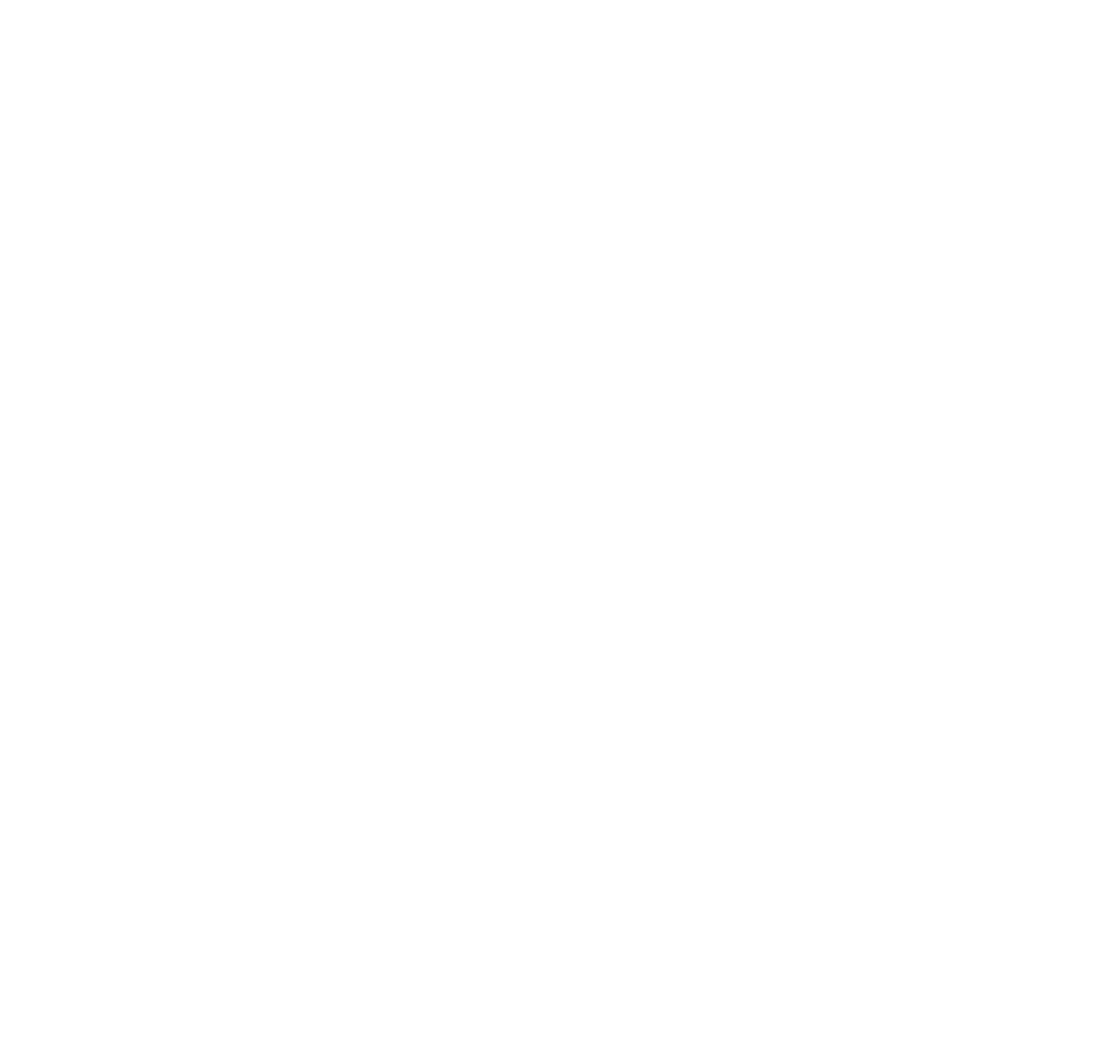
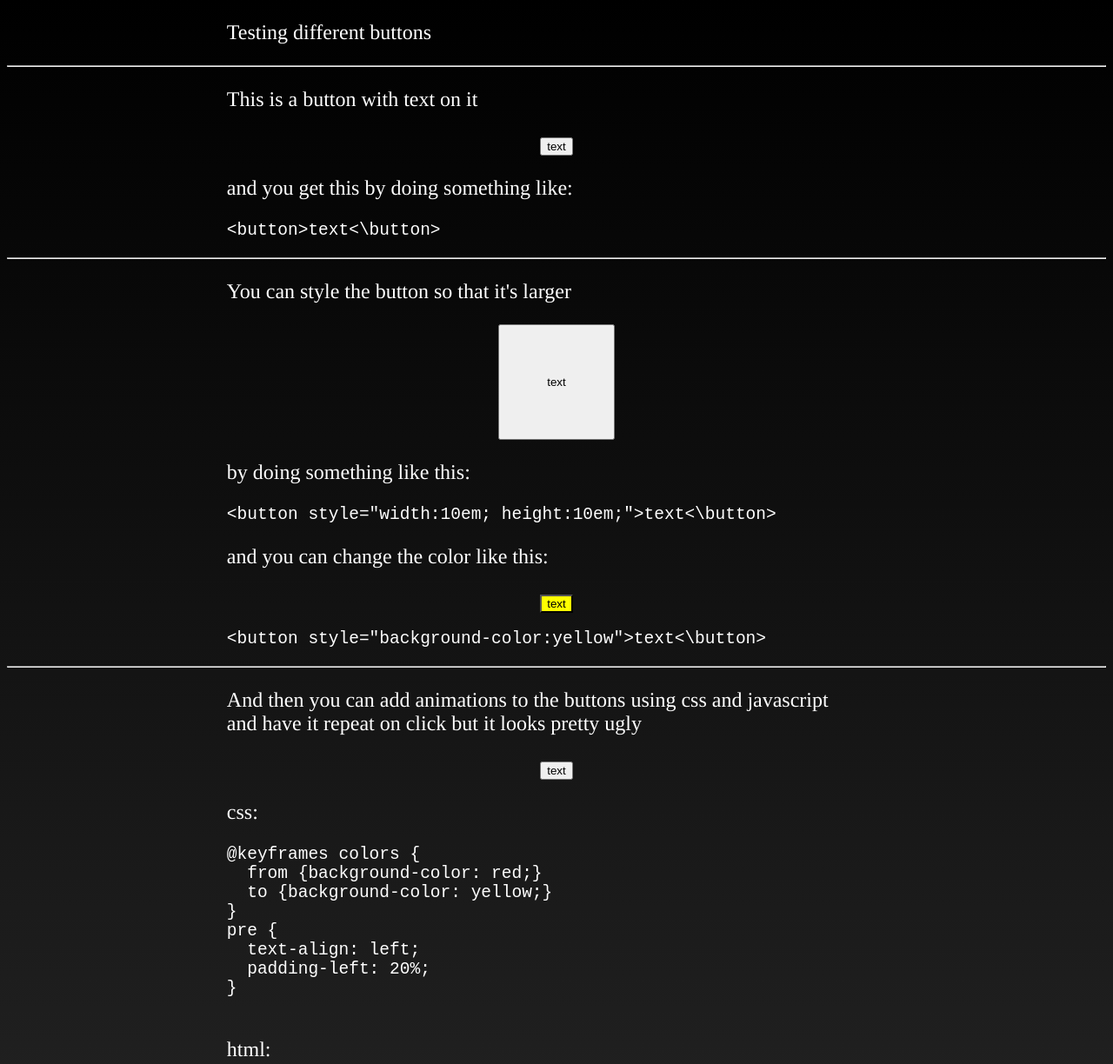
Before and after one commit to nowei/html-js-testing, a plain HTML site: page buttons/button.html in a window 1280 px wide. Shown: the top 1224 px of the page at 87% size. Before the commit the page ends 800 px from the top, so only its background shows below. Drawn offline with Linux system fonts and the light colour scheme.

Commit message:
adding some button tests

```diff
--- a/buttons/button.html
+++ b/buttons/button.html
@@ -0,0 +1,99 @@
+<!DOCTYPE html>
+<html lang='en-US'>
+<head>
+  <title>title page or something</title>
+  <meta charset="UTF-8">
+  <meta name="viewport" content="width=device-width, initial-scale=1.0">
+  <style>
+    body {
+      background-image: linear-gradient(rgb(0,0,0), rgb(50,50,50));
+      font-family: "Times", Helvetica, sans-serif;
+      font-size: 1.5em;
+      /*text-align: center;*/
+      color: white;
+    }
+    p {
+      padding-left: 20%;
+      padding-right: 25%;
+    }
+    pre {
+      text-align: left;
+      padding-left: 20%;
+    }
+    .coloranimation {
+      animation-name: colors;
+      animation-duration: 4s;
+    }
+    @keyframes colors {
+      from {background-color: red;}
+      to {background-color: yellow;}
+    }
+    #hovercolor {
+      background-color:#000000;
+      color: white;
+      transition-duration: 0.4s;
+    }
+    #hovercolor:hover {
+      background-color:#FFFFFF;
+      box-shadow: 0 12px 16px 0 rgba(0,0,0,0.24), 0 17px 50px 0 rgba(255,255,255,1);
+      color:black;
+      transform: scale(2.0);
+    }
+  </style>
+</head>
+<body>
+  <p>Testing different buttons</p>
+  <hr>
+  <p>This is a button with text on it </p>
+  <center><button>text</button></center>
+  <p>and you get this by doing something like: </p>
+  <pre>&lt;button&gt;text&lt;\button&gt;</pre>
+  <hr>
+  <p>You can style the button so that it's larger</p>
+  <center><button style="width:10em; height:10em;">text</button></center>
+  <p>by doing something like this:</p>
+  <pre>&lt;button style="width:10em; height:10em;"&gt;text&lt;\button&gt;</pre>
+  <p>and you can change the color like this:</p>
+  <center><button style="background-color:yellow">text</button></center>
+  <pre>&lt;button style="background-color:yellow"&gt;text&lt;\button&gt;</pre>
+  <hr>
+  <p>And then you can add animations to the buttons using css and javascript and have it repeat on click but it looks pretty ugly</p>
+  <center><button id="coloranimation" class="coloranimation" onclick="var element=document.getElementById('coloranimation'); element.classList.remove('coloranimation'); void element.offsetWidth; element.classList.add('coloranimation');">text</button></center>
+  <p>css:</p>
+  <pre>
+@keyframes colors {
+  from {background-color: red;}
+  to {background-color: yellow;}
+}
+pre {
+  text-align: left;
+  padding-left: 20%;
+}
+  </pre>
+  <p>html:</p>
+  <pre>&lt;button id="coloranimation" class="coloranimation"
+   onclick="var element=document.getElementById('coloranimation');
+            element.classList.remove('coloranimation');
+            void element.offsetWidth;
+            element.classList.add('coloranimation');"&gt;text&lt;\button&gt;</pre>
+  <hr>
+  <p>Then you can try adding some stuff like hover animations</p>
+  <center><button id="hovercolor">text</button></center>
+  <p>css:</p>
+  <pre>
+#hovercolor {
+  background-color:#000000;
+  color: white;
+  transition-duration: 0.4s;
+}
+#hovercolor:hover {
+  background-color:#FFFFFF;
+  box-shadow: 0 12px 16px 0 rgba(0,0,0,0.24), 0 17px 50px 0 rgba(255,255,255,1);
+  color:black;
+  transform: scale(2.0);
+}
+  </pre>
+  <p>html:</p>
+  <pre>&lt;button id="hovercolor"&gt;text&lt;\button&gt;</pre>
+</body>
+</html>
--- a/style.css
+++ b/style.css
@@ -1,6 +1,38 @@
 body {
-  background-color: grey;
-  font-family: "Times", Helvetica, sans-serif;
+  background-image: linear-gradient(rgb(0,0,0), rgb(50,50,50));
+  font-family: "Consolas", Helvetica, sans-serif;
   font-size: 2em;
   color: white;
+  text-align: center;
 }
+p {
+  width:1000px;
+  text-align: center;
+  display: inline-block;
+}
+a:link, a:visited, button {
+  background-image: linear-gradient(rgb(50,50,50), rgb(100,100,100));
+  border: none;
+  color: white;
+  padding-top: 0.5em;
+  padding-bottom: 0.5em;
+  display: inline-block;
+  font-size: 1em;
+  font-family: "Consolas";
+  min-width:200px;
+}
+
+#buttons {
+  text-decoration: underline;
+  cursor: pointer;
+}
+
+a:hover, a:active {
+  color:black;
+}
+
+br {
+  display: block;
+  content: " ";
+  margin: 15px 0;
+}
```
Also changed, not shown: index.html (+12 -1 lines), text/fonts.html (added), text/size.html (added).
